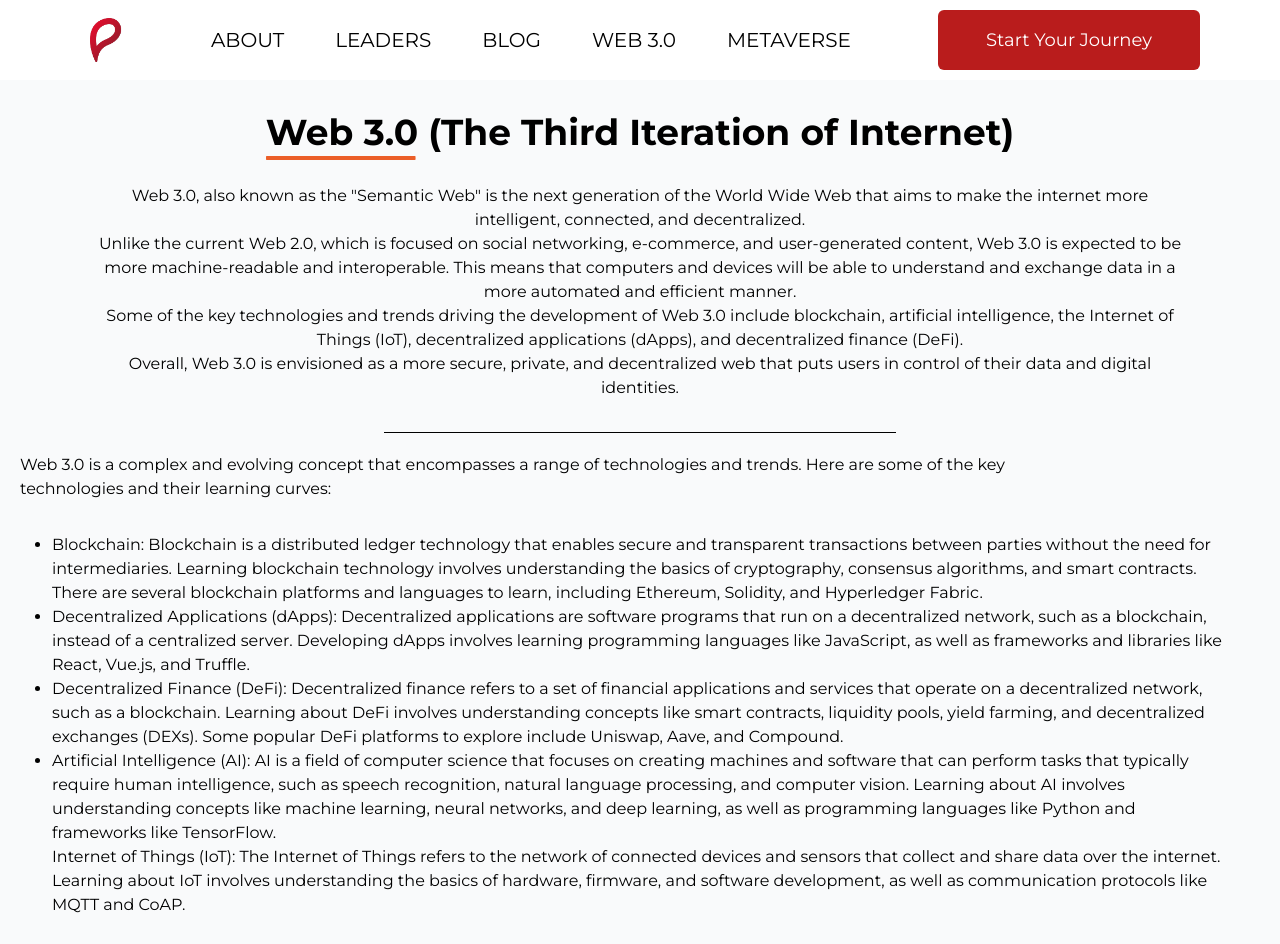
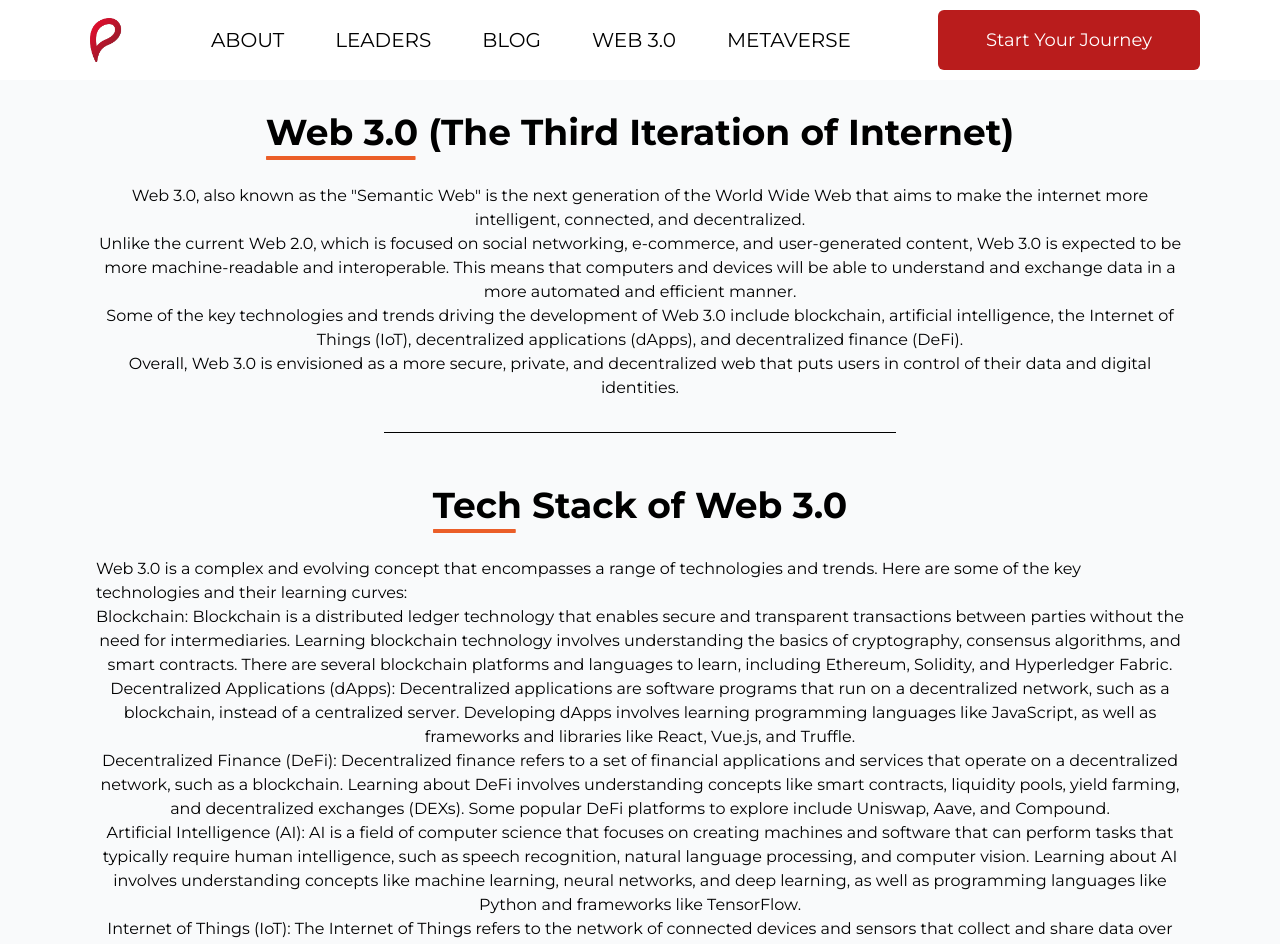
Before and after one commit to AbuHurairah127/NextJs-assigns, a Next.js app in the folder panaverse-ui-new/: page /web3 in a window 1280 px wide. Shown: the top 944 px of the page. Built offline with nearby package versions, Linux system fonts and the light colour scheme.

Commit message:
web 3 page

```diff
--- a/panaverse-ui-new/src/app/web3/page.tsx
+++ b/panaverse-ui-new/src/app/web3/page.tsx
@@ -24,53 +24,62 @@ const page = () => {
         digital identities.
       </p>{" "}
       <div className="w-[40vw] border-b border-b-black mt-8 mx-auto"></div>
-      <div className="self-start p-5">
+      <div className=" p-5 flex flex-col items-center">
+        <h1 className="text-4xl font-bold w-fit text-center underline-transition my-8">
+          Tech Stack of Web 3.0
+        </h1>
         <p className="w-[85vw] ">
           Web 3.0 is a complex and evolving concept that encompasses a range of
           technologies and trends. Here are some of the key technologies and
           their learning curves:
         </p>
-        <ul className="list-disc p-8">
-          <li>
-            Blockchain: Blockchain is a distributed ledger technology that
-            enables secure and transparent transactions between parties without
-            the need for intermediaries. Learning blockchain technology involves
-            understanding the basics of cryptography, consensus algorithms, and
-            smart contracts. There are several blockchain platforms and
-            languages to learn, including Ethereum, Solidity, and Hyperledger
-            Fabric.
-          </li>
-          <li>
-            Decentralized Applications (dApps): Decentralized applications are
-            software programs that run on a decentralized network, such as a
-            blockchain, instead of a centralized server. Developing dApps
-            involves learning programming languages like JavaScript, as well as
-            frameworks and libraries like React, Vue.js, and Truffle.
-          </li>
-          <li>
-            Decentralized Finance (DeFi): Decentralized finance refers to a set
-            of financial applications and services that operate on a
-            decentralized network, such as a blockchain. Learning about DeFi
-            involves understanding concepts like smart contracts, liquidity
-            pools, yield farming, and decentralized exchanges (DEXs). Some
-            popular DeFi platforms to explore include Uniswap, Aave, and
-            Compound.
-          </li>
-          <li>
-            Artificial Intelligence (AI): AI is a field of computer science that
-            focuses on creating machines and software that can perform tasks
-            that typically require human intelligence, such as speech
-            recognition, natural language processing, and computer vision.
-            Learning about AI involves understanding concepts like machine
-            learning, neural networks, and deep learning, as well as programming
-            languages like Python and frameworks like TensorFlow.
-          </li>
+        <p className="w-[85vw] text-center">
+          Blockchain: Blockchain is a distributed ledger technology that enables
+          secure and transparent transactions between parties without the need
+          for intermediaries. Learning blockchain technology involves
+          understanding the basics of cryptography, consensus algorithms, and
+          smart contracts. There are several blockchain platforms and languages
+          to learn, including Ethereum, Solidity, and Hyperledger Fabric.
+        </p>
+        <p className="w-[85vw] text-center">
+          Decentralized Applications (dApps): Decentralized applications are
+          software programs that run on a decentralized network, such as a
+          blockchain, instead of a centralized server. Developing dApps involves
+          learning programming languages like JavaScript, as well as frameworks
+          and libraries like React, Vue.js, and Truffle.
+        </p>
+        <p className="w-[85vw] text-center">
+          Decentralized Finance (DeFi): Decentralized finance refers to a set of
+          financial applications and services that operate on a decentralized
+          network, such as a blockchain. Learning about DeFi involves
+          understanding concepts like smart contracts, liquidity pools, yield
+          farming, and decentralized exchanges (DEXs). Some popular DeFi
+          platforms to explore include Uniswap, Aave, and Compound.
+        </p>
+        <p className="w-[85vw] text-center">
+          Artificial Intelligence (AI): AI is a field of computer science that
+          focuses on creating machines and software that can perform tasks that
+          typically require human intelligence, such as speech recognition,
+          natural language processing, and computer vision. Learning about AI
+          involves understanding concepts like machine learning, neural
+          networks, and deep learning, as well as programming languages like
+          Python and frameworks like TensorFlow.
+        </p>
+        <p className="w-[85vw] text-center">
           Internet of Things (IoT): The Internet of Things refers to the network
           of connected devices and sensors that collect and share data over the
           internet. Learning about IoT involves understanding the basics of
           hardware, firmware, and software development, as well as communication
           protocols like MQTT and CoAP.
-        </ul>
+        </p>
+        <p className="mt-8">
+          Overall, learning about Web 3.0 involves developing a broad range of
+          skills and knowledge across multiple disciplines, including computer
+          science, mathematics, economics, and cryptography. While the learning
+          curve can be steep, there are many resources available online,
+          including tutorials, courses, and online communities, that can help
+          learners get started.
+        </p>{" "}
       </div>
     </div>
   );
```
